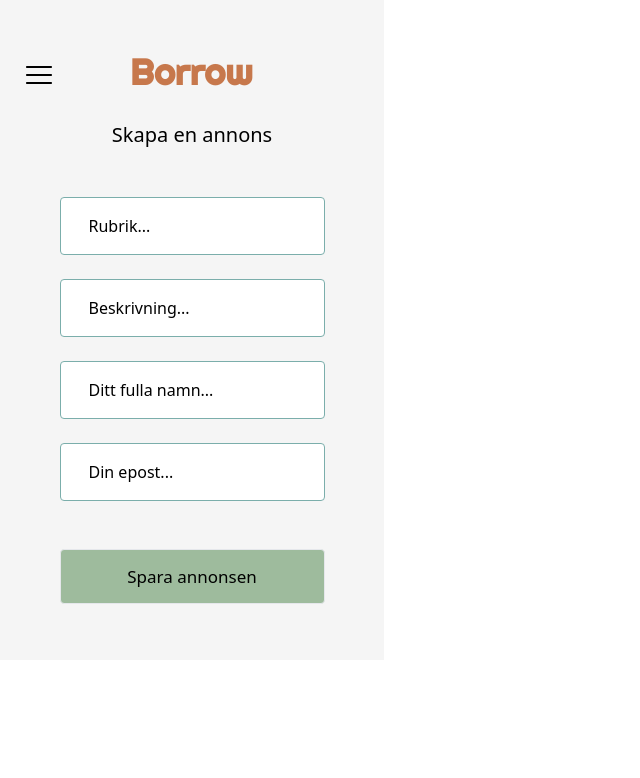
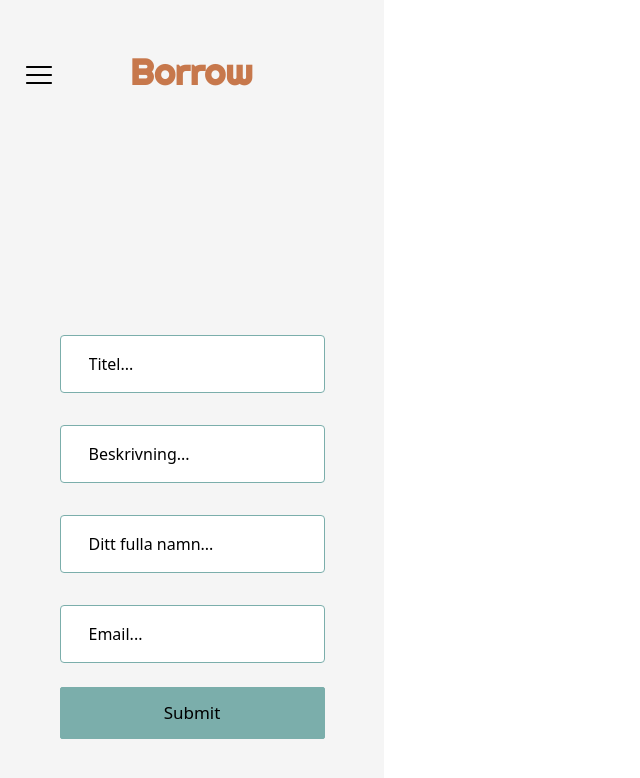
Before and after one commit to Guido-Pierri/borrow-app, a Next.js app: page /createAd in a window 1280 px wide. Shown: the top 778 px of the page, without its empty margins (0-640 px from the left). Built offline with nearby package versions, Linux system fonts and the light colour scheme.

Commit message:
Alex hjälpte till (css)

```diff
--- a/p-components/createAd.tsx
+++ b/p-components/createAd.tsx
@@ -1,115 +1,210 @@
-import { IoIosArrowDown } from "react-icons/io"
-import RegEx, { useEffect } from "react"
-import Link from "next/link"
+import { useState } from "react"
 
-import { SyntheticEvent, useState } from "react"
-import ReactDOM from "react-dom/client"
-import Products from "./products"
-
-interface Annons {
-  //Kajsaaa countinue, with this database
+export interface FormData {
   title: string
   description: string
-  username: string
+  fullName: string
   email: string
 }
-const CreateAd = ({}) => {
-  const [title, setTitle] = useState("")
-  const [description, setDescription] = useState("")
-  const [fullName, setFullName] = useState("")
-  const [email, setEmail] = useState("")
 
-  const [validMessageEmail, setValidMessagEmail] = useState("")
-  const handleSubmit = (e: SyntheticEvent) => {
-    e.preventDefault()
-    // console.log(email)
+export default function MyPage() {
+  const [formData, setFormData] = useState<FormData>({
+    title: "",
+    description: "",
+    fullName: "",
+    email: "",
+  })
+
+  const handleSubmit = async (event: React.FormEvent<HTMLFormElement>) => {
+    event.preventDefault()
+
+    const response = await fetch("http://localhost:3000/api/my-endpoint", {
+      method: "POST",
+      headers: {
+        "Content-Type": "application/json",
+      },
+      body: JSON.stringify(formData),
+    })
+
+    const data = await response.json()
+    console.log(data)
   }
+
+  const handleInputChange = (event: React.ChangeEvent<HTMLInputElement>) => {
+    const { name, value } = event.target
+    setFormData((prevFormData) => ({ ...prevFormData, [name]: value }))
+  }
+
   return (
-    <div className=" flex items-center justify-center text-center bg-[#F5F5F5] font-sans">
-      <div>
-        <h1 className="text-xl font-[500] text-black">Skapa en annons</h1>
-
-        {
-          <form className=" my-12 border-[#7BAEAB]" onSubmit={handleSubmit}>
+    <div className=" flex items-center justify-center text-center bg-[#F5F5F5] h-screen font-sans">
+      <form className="font-sans" onSubmit={handleSubmit}>
         <label>
           <input
-                className="rounded py-4 px-7 border w-[265px] border-[#7BAEAB] placeholder-[#000000] bg-[#fff]"
-                placeholder="Rubrik..."
+            className="rounded py-4 px-7 mt-8 border w-[265px] border-[#7BAEAB] placeholder-[#000000] bg-[#fff]"
+            placeholder="Titel..."
             type="text"
-                required
-                value={title}
-                onChange={(e) => setTitle(e.target.value)}
+            name="title"
+            value={formData.title}
+            onChange={handleInputChange}
           />
         </label>
-
-            <br />
-
         <label>
-              <br />
           <input
-                className="rounded py-4 px-7 border w-[265px] border-[#7BAEAB] placeholder-[#000000] bg-[#fff]"
+            className="rounded py-4 px-7 mt-8 border w-[265px] border-[#7BAEAB] placeholder-[#000000] bg-[#fff]"
             placeholder="Beskrivning..."
             type="text"
-                required
-                value={description}
-                onChange={(e) => setDescription(e.target.value)}
+            name="description"
+            value={formData.description}
+            onChange={handleInputChange}
+          />
+        </label>
+        <label>
+          <input
+            className="rounded py-4 px-7 mt-8 border w-[265px] border-[#7BAEAB] placeholder-[#000000] bg-[#fff]"
+            placeholder="Ditt fulla namn..."
+            type="text"
+            name="fullName"
+            value={formData.fullName}
+            onChange={handleInputChange}
+          />
+        </label>
+        <label>
+          <input
+            className="rounded py-4 px-7 mt-8 border w-[265px] border-[#7BAEAB] placeholder-[#000000] bg-[#fff]"
+            placeholder="Email..."
+            type="email"
+            name="email"
+            value={formData.email}
+            onChange={handleInputChange}
           />
         </label>
         <br />
-            <label>
         <br />
-              <input
-                className="rounded py-4 px-7 border w-[265px] border-[#7BAEAB] placeholder-[#000000] bg-[#fff]"
-                placeholder="Ditt fulla namn..."
-                type="text"
-                required
-                value={fullName}
-                onChange={(e) => setFullName(e.target.value)}
-              />
-            </label>
-            <br />
-            <label>
-              <br />
-              <input
-                className="rounded py-4 px-7 border w-[265px] border-[#7BAEAB] placeholder-[#000000] bg-[#fff]"
-                placeholder="Din epost..."
-                type="email"
-                required
-                /*pattern="^(?=.*[a-z])(?=.*[A-Z])(?=.*[0-9])(?=.*[!@#$%^&*])(?=.{8,})"*/
-                value={email}
-                onChange={(e) => setEmail(e.target.value)}
-              />
-            </label>
-            <div className="flex items-top justify-center my-12 ">
-              <Link href={"/ads"}>
-                <div
-                  className=" text-xl mb-2
-        rounded bg-[#9EBB9D] py-3 border w-[265px] "
+        <button
+          className="
+           rounded-sm text-[17px] text-black border-[#7BAEAB] bg-[#7BAEAB] border w-[265px]  py-3
+    "
+          type="submit"
         >
-                  <button
-                    type="submit"
-                    className="
-          rounded-sm text-[17px] text-black
-         "
-                    onClick={function addData() {
-                      return {
-                        title: { title },
-                        description: { description },
-                        fullName: { fullName },
-                        email: { email },
-                      }
-                    }}
-                  >
-                    Spara annonsen
+          Submit
         </button>
-                </div>
-              </Link>
-            </div>
       </form>
-        }
-      </div>
     </div>
   )
 }
 
-export default CreateAd
+// import { IoIosArrowDown } from "react-icons/io"
+// import RegEx, { useEffect } from "react"
+// import Link from "next/link"
+
+// import { SyntheticEvent, useState } from "react"
+// import ReactDOM from "react-dom/client"
+// import Products from "./products"
+
+// interface Annons {
+//   //Kajsaaa countinue, with this database
+//   title: string
+//   description: string
+//   username: string
+//   email: string
+// }
+// const CreateAd = ({}) => {
+//   const [title, setTitle] = useState("")
+//   const [description, setDescription] = useState("")
+//   const [fullName, setFullName] = useState("")
+//   const [email, setEmail] = useState("")
+
+//   const [validMessageEmail, setValidMessagEmail] = useState("")
+//   const handleSubmit = (e: SyntheticEvent) => {
+//     e.preventDefault()
+//     // console.log(email)
+//   }
+//   return (
+//     <div className=" flex items-center justify-center text-center bg-[#F5F5F5] font-sans">
+//       <div>
+//         <h1 className="text-xl font-[500] text-black">Skapa en annons</h1>
+
+//         {
+//           <form className=" my-12 border-[#7BAEAB]" onSubmit={handleSubmit}>
+//             <label>
+//               <input
+//                 className="rounded py-4 px-7 border w-[265px] border-[#7BAEAB] placeholder-[#000000] bg-[#fff]"
+//                 placeholder="Rubrik..."
+//                 type="text"
+//                 required
+//                 value={title}
+//                 onChange={(e) => setTitle(e.target.value)}
+//               />
+//             </label>
+
+//             <br />
+
+//             <label>
+//               <br />
+//               <input
+//                 className="rounded py-4 px-7 border w-[265px] border-[#7BAEAB] placeholder-[#000000] bg-[#fff]"
+//                 placeholder="Beskrivning..."
+//                 type="text"
+//                 required
+//                 value={description}
+//                 onChange={(e) => setDescription(e.target.value)}
+//               />
+//             </label>
+//             <br />
+//             <label>
+//               <br />
+//               <input
+//                 className="rounded py-4 px-7 border w-[265px] border-[#7BAEAB] placeholder-[#000000] bg-[#fff]"
+//                 placeholder="Ditt fulla namn..."
+//                 type="text"
+//                 required
+//                 value={fullName}
+//                 onChange={(e) => setFullName(e.target.value)}
+//               />
+//             </label>
+//             <br />
+//             <label>
+//               <br />
+//               <input
+//                 className="rounded py-4 px-7 border w-[265px] border-[#7BAEAB] placeholder-[#000000] bg-[#fff]"
+//                 placeholder="Din epost..."
+//                 type="email"
+//                 required
+//                 /*pattern="^(?=.*[a-z])(?=.*[A-Z])(?=.*[0-9])(?=.*[!@#$%^&*])(?=.{8,})"*/
+//                 value={email}
+//                 onChange={(e) => setEmail(e.target.value)}
+//               />
+//             </label>
+//             <div className="flex items-top justify-center my-12 ">
+//               <Link href={"/ads"}>
+//                 <div
+//                   className=" text-xl mb-2
+//         rounded bg-[#9EBB9D] py-3 border w-[265px] "
+//                 >
+//                   <button
+//                     type="submit"
+//                     className="
+//           rounded-sm text-[17px] text-black
+//          "
+//                     onClick={function addData() {
+//                       return {
+//                         title: { title },
+//                         description: { description },
+//                         fullName: { fullName },
+//                         email: { email },
+//                       }
+//                     }}
+//                   >
+//                     Spara annonsen
+//                   </button>
+//                 </div>
+//               </Link>
+//             </div>
+//           </form>
+//         }
+//       </div>
+//     </div>
+//   )
+// }
+
+// export default CreateAd
```
Lines whose indentation alone changed are shown as unchanged.
